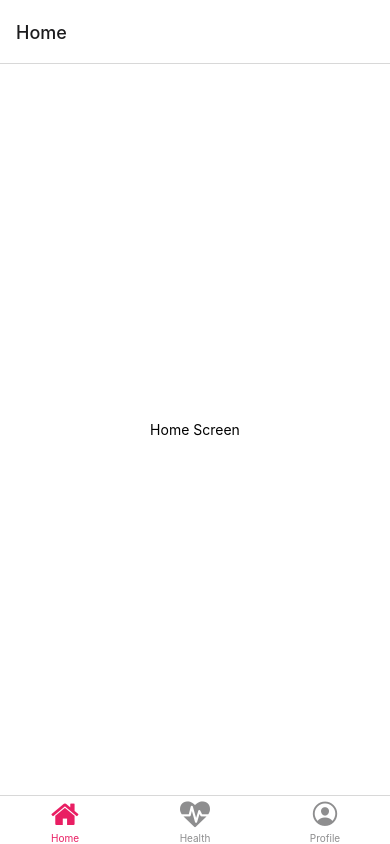
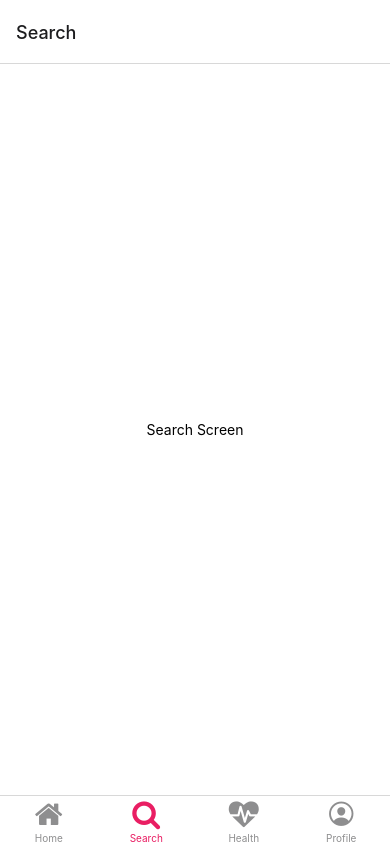
Before and after one commit to YeilysF/diabetes-app, a React Native app in the folder health-tracker/: screen /Search in a window 390 px wide. Built offline with nearby package versions, Linux system fonts and the light colour scheme.

Commit message:
add search screen

```diff
--- a/health-tracker/Navigators/MainNavigator.js
+++ b/health-tracker/Navigators/MainNavigator.js
@@ -11,6 +11,7 @@ import Icon3 from "react-native-vector-icons/Ionicons";
 import HomeNavigator from "./HomeNavigator";
 import HealthNavigator from "./HealthNavigator";
 import ProfileNavigator from "./ProfileNavigator";
+import SearchNavigator from "./SearchNavigator";
 
 const Tab = createBottomTabNavigator();
 
@@ -33,6 +34,16 @@ const Main = () => {
         options={{
           tabBarIcon: ({ color }) => (
             <Icon name="home" color={color} size={30} />
+          ),
+        }}
+      />
+
+      <Tab.Screen
+        name="Search"
+        component={SearchNavigator}
+        options={{
+          tabBarIcon: ({ color }) => (
+            <Icon name="search" color={color} size={30} />
           ),
         }}
       />
--- /dev/null
+++ b/health-tracker/Navigators/SearchNavigator.js
@@ -0,0 +1,23 @@
+import React from 'react'
+import { createStackNavigator } from "@react-navigation/stack"
+import SearchScreen from '../screens/SearchScreen'
+
+const Stack = createStackNavigator()
+
+function MyStack() {
+    return (
+        <Stack.Navigator>
+            <Stack.Screen
+                name='Search'
+                component={SearchScreen}
+                options={{
+                    headerShown: false,
+                }}
+            />
+        </Stack.Navigator>
+    )
+}
+
+export default function SearchNavigator() {
+    return <MyStack />;
+}
--- /dev/null
+++ b/health-tracker/Screens/SearchScreen.js
@@ -0,0 +1,19 @@
+import React from 'react';
+import { StyleSheet, Text, View } from 'react-native';
+
+export default function App() {
+  return (
+    <View style={styles.container}>
+      <Text>Search Screen</Text>
+    </View>
+  );
+}
+
+const styles = StyleSheet.create({
+  container: {
+    flex: 1,
+    backgroundColor: '#fff',
+    alignItems: 'center',
+    justifyContent: 'center',
+  },
+});
```
